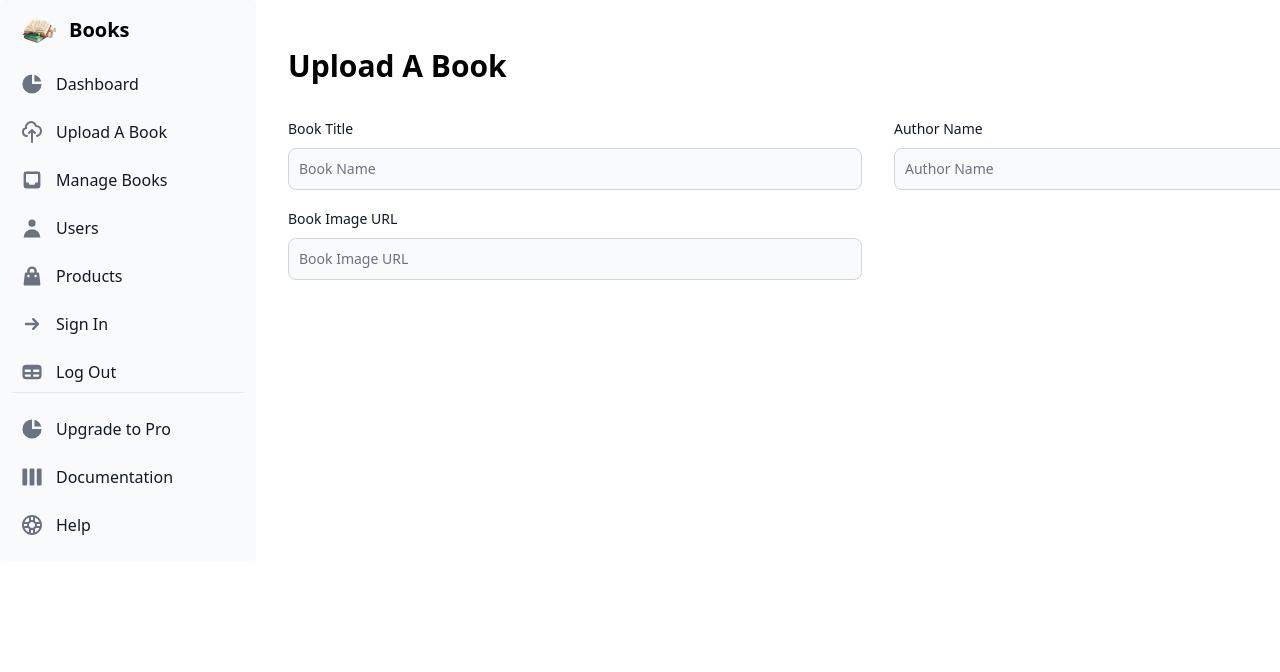
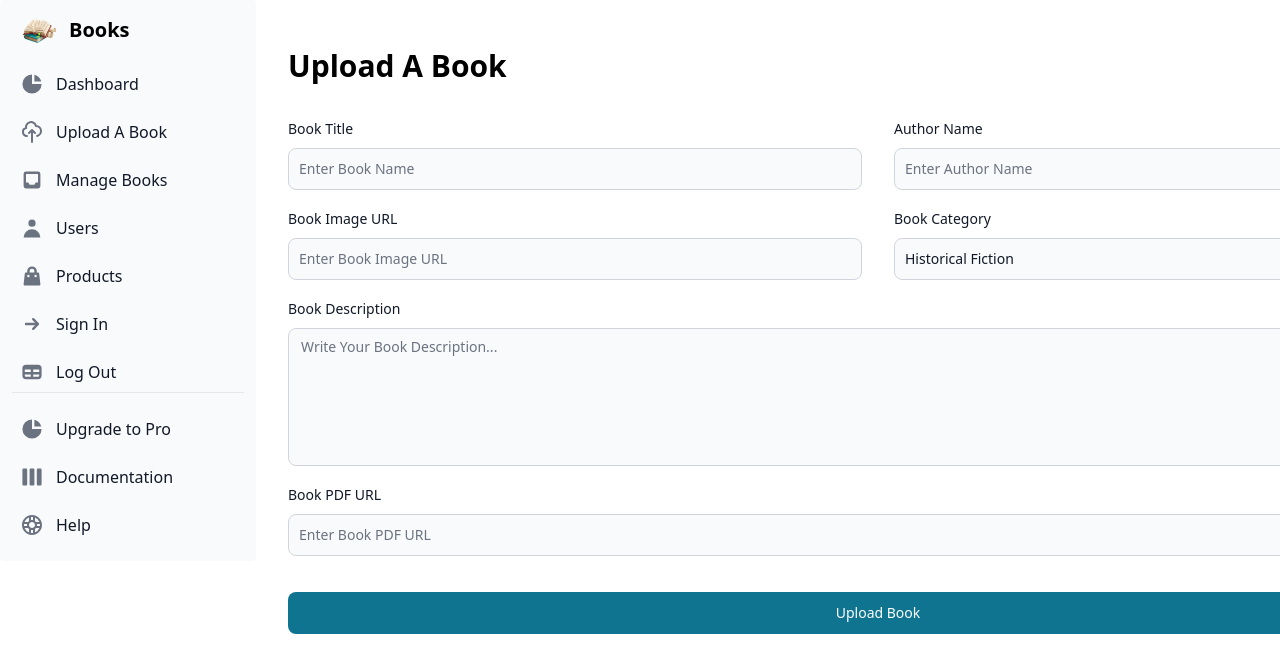
Before and after one commit to ImZAIN03/Book-Store, a React (Vite) app in the folder client/: page /admin/dashboard/upload in a window 1280 px wide. Shown: the top 672 px of the page. Built offline with nearby package versions, Linux system fonts and the light colour scheme.

Commit message:
Completed Upload Book Page

```diff
--- a/client/src/dashboard/SideBar.jsx
+++ b/client/src/dashboard/SideBar.jsx
@@ -42,7 +42,7 @@ const SideBar = () => {
             Log Out
           </Sidebar.Item>
         </Sidebar.ItemGroup>
-        <Sidebar.ItemGroup className="mt-4 lg:mt-0"> {/* Adjust spacing on small devices */}
+        <Sidebar.ItemGroup className="mt-1 lg:mt-0">
           <Sidebar.Item href="#" icon={HiChartPie}>
             Upgrade to Pro
           </Sidebar.Item>
--- a/client/src/dashboard/UploadBook.jsx
+++ b/client/src/dashboard/UploadBook.jsx
@@ -1,13 +1,72 @@
-import React from 'react'
-import { Button, Checkbox, Label, TextInput } from 'flowbite-react';
+import React, { useState } from 'react'
 
+import { Button, Checkbox, Label, Select, TextInput, Textarea } from 'flowbite-react';
 
 const UploadBook = () => {
+  const bookCategories = [
+    "Historical Fiction",
+    "Fiction",
+    "Thriller",
+    "Fantasy",
+    "Biography",
+    "Nonfiction",
+    "Finance",
+    "Historical",
+    "Science Fiction",
+    "Programming",
+    "Mistery",
+    "Horror",
+    "Autobiography",
+    "Self-Help",
+    "Memoir",
+    "Children Books",
+    "Travel", "Art And Design"
+  ]
+
+  const [selectedBookCategory, setSelectedBookCategory] = useState(bookCategories[0])
+
+  const handleChangeSelectedValue = (event) => {
+    // console.log(event.target.value);
+    setSelectedBookCategory(event.target.value);
+  }
+
+  // Handle Book Submission
+  const handleBookSubmit = (event) => {
+    event.preventDefault();
+    const form = event.target;
+
+    const bookTitle = form.bookTitle.value;
+    const authorName = form.authorName.value;
+    const imageURL = form.imageURL.value;
+    const category = form.categoryName.value;
+    const bookDescription = form.bookDescription.value;
+    const bookPDFUrl = form.bookPDFUrl.value;
+
+    const bookObj = {
+      bookTitle, authorName, imageURL, category, bookDescription, bookPDFUrl
+    }
+
+    // console.log(bookObj)
+
+    // Send Data to DB
+
+    fetch("http://localhost:5000/upload-book", {
+      method: "POST",
+      headers: {
+        "Content-Type": "application/json",
+      },
+      body: JSON.stringify(bookObj)
+    }).then(res => res.json()).then(data => {
+      // console.log(data);
+      // alert("Book Uploaded")
+      form.reset();
+    })
+  }
   return (
     <div className='px-4 my-12'>
       <h2 className='mb-8 text-3xl font-bold'>Upload A Book</h2>
 
-      <form className="flex lg:w-[1180px] flex-col flex-wrap gap-4">
+      <form onSubmit={handleBookSubmit} className="flex lg:w-[1180px] flex-col flex-wrap gap-4">
         {/* First Row */}
         <div className='flex gap-8'>
           <div className='lg:w-1/2'>
@@ -20,7 +79,7 @@ const UploadBook = () => {
         <TextInput
           id="bookTitle"
           name='bookTitle'
-          placeholder="Book Name"
+          placeholder="Enter Book Name"
           required
           type="text"
         />
@@ -37,7 +96,7 @@ const UploadBook = () => {
         <TextInput
           id="authorName"
           name='authorName'
-          placeholder="Author Name"
+          placeholder="Enter Author Name"
           required
           type="text"
         />
@@ -56,7 +115,7 @@ const UploadBook = () => {
         <TextInput
           id="imageURL"
           name='imageURL'
-          placeholder="Book Image URL"
+          placeholder="Enter Book Image URL"
           required
           type="text"
         />
@@ -64,11 +123,61 @@ const UploadBook = () => {
 
         {/* Category */}
         <div className='lg:w-1/2'>
+          <div className="mb-2 block">
+            <Label
+              htmlFor="inputState"
+              value="Book Category"
+            />
+          </div>
 
+          <Select id='inputState' name='categoryName' className='w-full rounded' value={selectedBookCategory} onChange={handleChangeSelectedValue}>
+            {
+              bookCategories.map((option) => <option key={option} value={option}>{option}</option>)
+            }
+          </Select>
 
           </div>
         </div>
 
+        {/* Book Description */}
+        <div>
+        <div className="mb-2 block">
+          <Label
+            htmlFor="bookDescription"
+            value="Book Description"
+          />
+        </div>
+        <Textarea
+          id="bookDescription"
+          name='bookDescription'
+          placeholder="Write Your Book Description..."
+          required
+          className='w-full'
+          rows={6}
+        />
+
+      </div>
+
+      {/* Book PDF Link */}
+      <div>
+        <div className="mb-2 block">
+          <Label
+            htmlFor="bookPDFUrl"
+            value="Book PDF URL"
+          />
+        </div>
+        <TextInput
+          id="bookPDFUrl"
+          name='bookPDFUrl'
+          placeholder="Enter Book PDF URL"
+          required
+          type="text"
+          />
+      </div>
+
+      <Button type="submit" className='mt-5'>
+        Upload Book
+      </Button>
 
     </form>
     </div>
```
